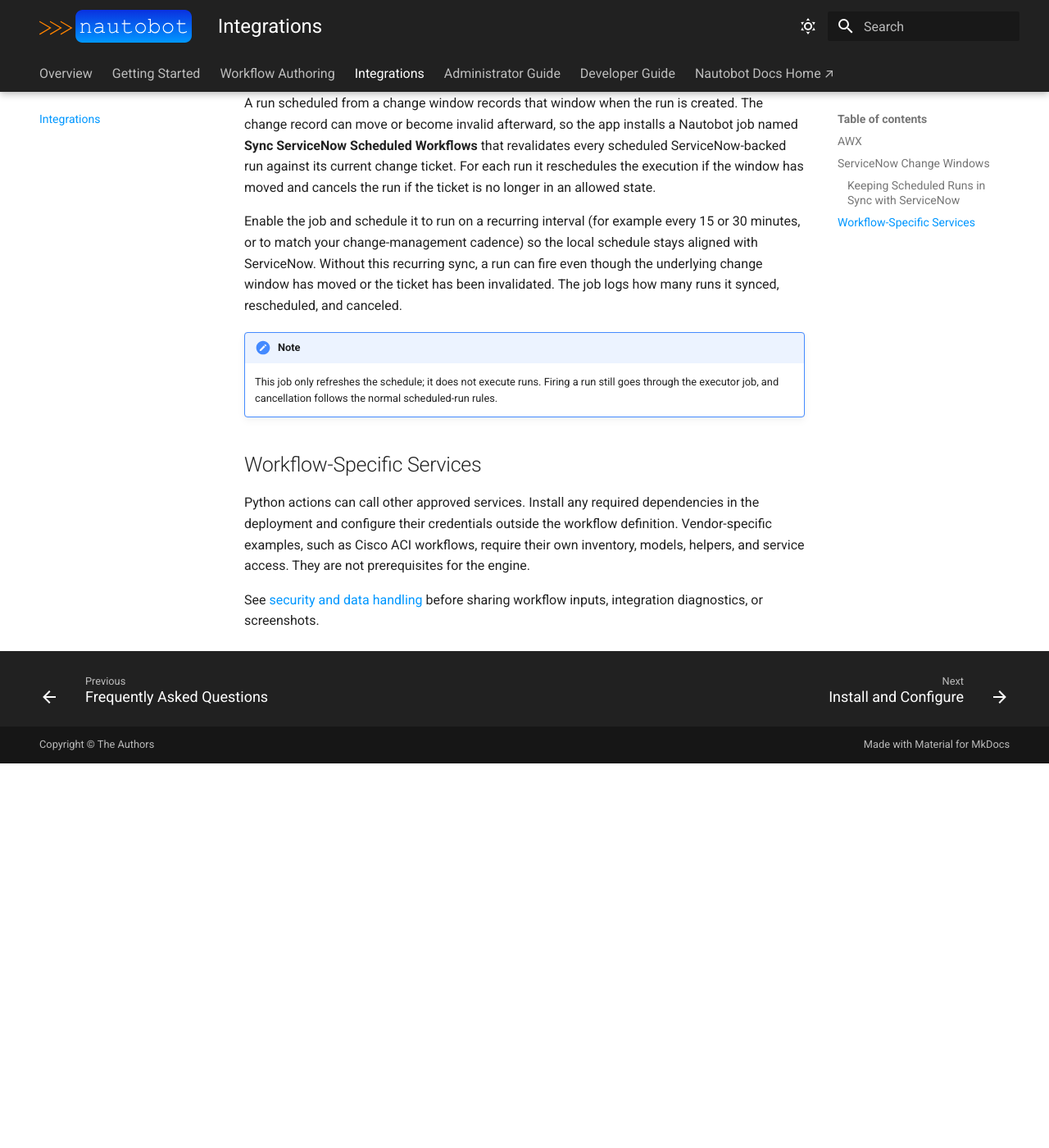
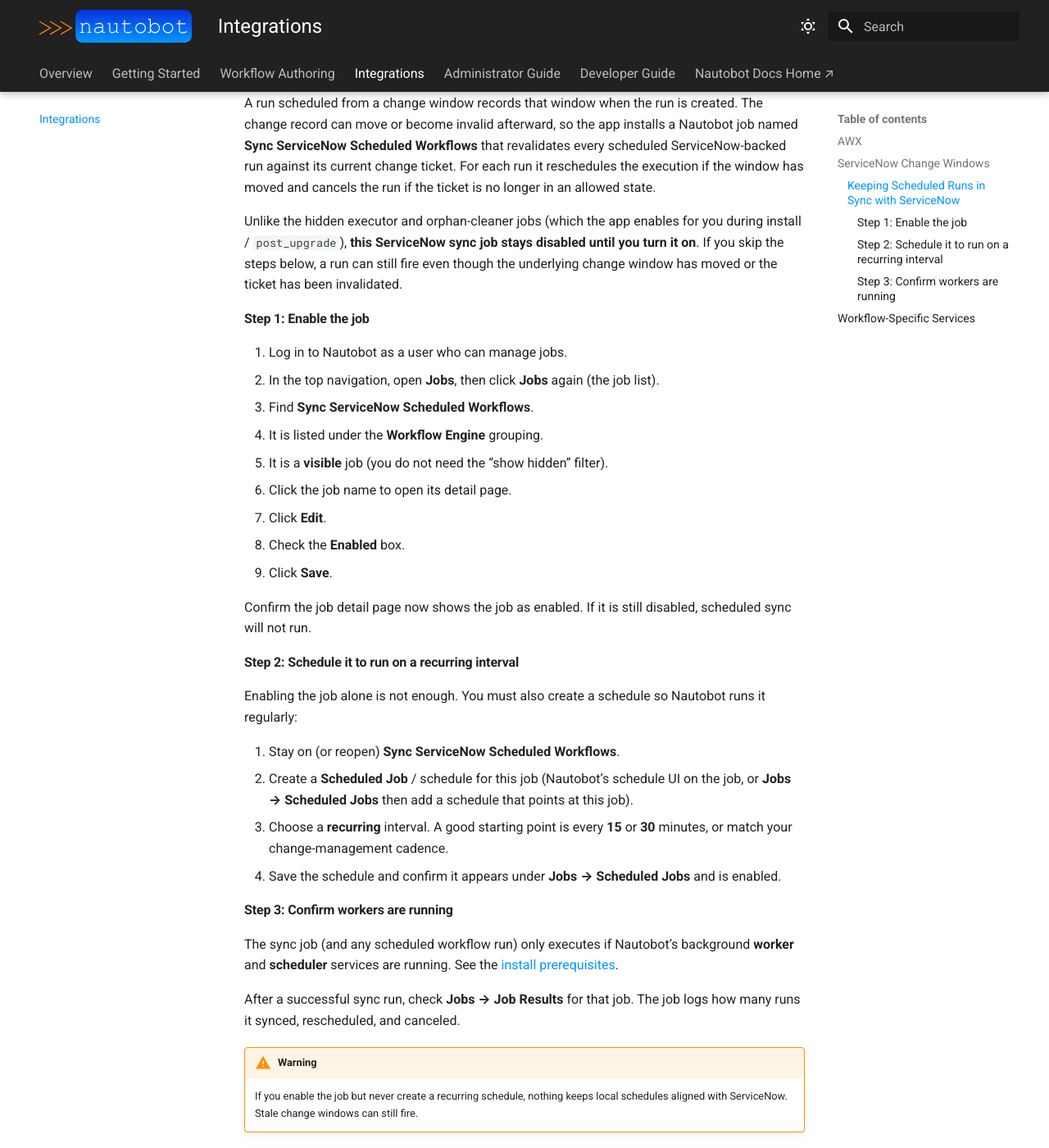
Before and after one commit to eric-fetty/Nautobot_Workflow_Engine, an MkDocs documentation site: the page built from docs/user/external_interactions.md, in a window 1280 px wide and 1400 px high, scrolled down 1510 px. Shown: the whole window at 82% size. Built offline with MkDocs 1.6.1 and Material for MkDocs 9.7.7, drawn with Linux system fonts in a browser that asks for light colours; before the commit the page ends 2441 px from its top, so only the background shows below that; some of the changed text lies outside the part shown.

Commit message:
Auto-enable required jobs, document ServiceNow sync, and bump to 1.1.1.
Enable the scheduled executor and orphan cleaner on database ready, prefer
pyproject.toml for the Installed Apps version in source checkouts, and add
setup docs for enabling the ServiceNow sync job.

Co-authored-by: Cursor <cursoragent@cursor.com>

```diff
--- a/docs/user/external_interactions.md
+++ b/docs/user/external_interactions.md
@@ -74,16 +74,57 @@ scheduled ServiceNow-backed run against its current change ticket. For each run
 reschedules the execution if the window has moved and cancels the run if the
 ticket is no longer in an allowed state.
 
-Enable the job and schedule it to run on a recurring interval (for example every
-15 or 30 minutes, or to match your change-management cadence) so the local
-schedule stays aligned with ServiceNow. Without this recurring sync, a run can
-fire even though the underlying change window has moved or the ticket has been
-invalidated. The job logs how many runs it synced, rescheduled, and canceled.
+Unlike the hidden executor and orphan-cleaner jobs (which the app enables for
+you during install / `post_upgrade`), **this ServiceNow sync job stays disabled
+until you turn it on**. If you skip the steps below, a run can still fire even
+though the underlying change window has moved or the ticket has been invalidated.
+
+#### Step 1: Enable the job
+
+1. Log in to Nautobot as a user who can manage jobs.
+2. In the top navigation, open **Jobs**, then click **Jobs** again (the job list).
+3. Find **Sync ServiceNow Scheduled Workflows**.
+   - It is listed under the **Workflow Engine** grouping.
+   - It is a **visible** job (you do not need the “show hidden” filter).
+4. Click the job name to open its detail page.
+5. Click **Edit**.
+6. Check the **Enabled** box.
+7. Click **Save**.
+
+Confirm the job detail page now shows the job as enabled. If it is still
+disabled, scheduled sync will not run.
+
+#### Step 2: Schedule it to run on a recurring interval
+
+Enabling the job alone is not enough. You must also create a schedule so Nautobot
+runs it regularly:
+
+1. Stay on (or reopen) **Sync ServiceNow Scheduled Workflows**.
+2. Create a **Scheduled Job** / schedule for this job (Nautobot’s schedule UI on
+   the job, or **Jobs → Scheduled Jobs** then add a schedule that points at this
+   job).
+3. Choose a **recurring** interval. A good starting point is every **15** or
+   **30** minutes, or match your change-management cadence.
+4. Save the schedule and confirm it appears under **Jobs → Scheduled Jobs** and
+   is enabled.
+
+#### Step 3: Confirm workers are running
+
+The sync job (and any scheduled workflow run) only executes if Nautobot’s
+background **worker** and **scheduler** services are running. See the
+[install prerequisites](../admin/install.md#prerequisites).
+
+After a successful sync run, check **Jobs → Job Results** for that job. The job
+logs how many runs it synced, rescheduled, and canceled.
+
+!!! warning
+    If you enable the job but never create a recurring schedule, nothing keeps
+    local schedules aligned with ServiceNow. Stale change windows can still fire.
 
 !!! note
-    This job only refreshes the schedule; it does not execute runs. Firing a
-    run still goes through the executor job, and cancellation follows the normal
-    scheduled-run rules.
+    This job only refreshes the schedule; it does not execute runs. Firing a run
+    still goes through **Execute Scheduled Workflow** (already enabled by the
+    app). Cancellation follows the normal scheduled-run rules.
 
 ## Workflow-Specific Services
 
--- a/pyproject.toml
+++ b/pyproject.toml
@@ -1,6 +1,6 @@
 [tool.poetry]
 name = "nautobot-workflow-engine"
-version = "1.1.0"
+version = "1.1.1"
 description = "Workflow Engine"
 authors = ["Eric Fetty"]
 readme = "README.md"
```
Also changed, not shown: docs/admin/install.md (+47 -10 lines), docs/user/app_getting_started.md (+4 -1 lines), nautobot_workflow_engine/__init__.py (+32 -1 lines), 2 other files.
